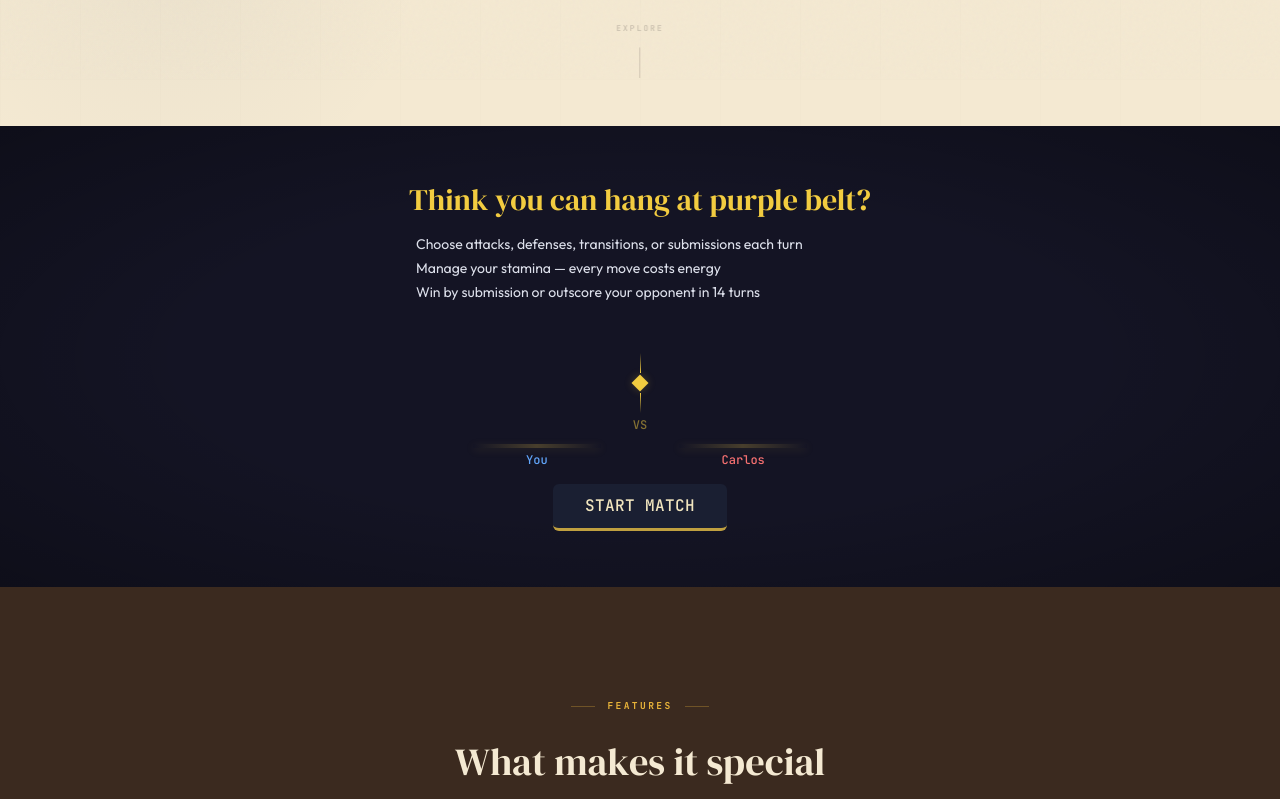
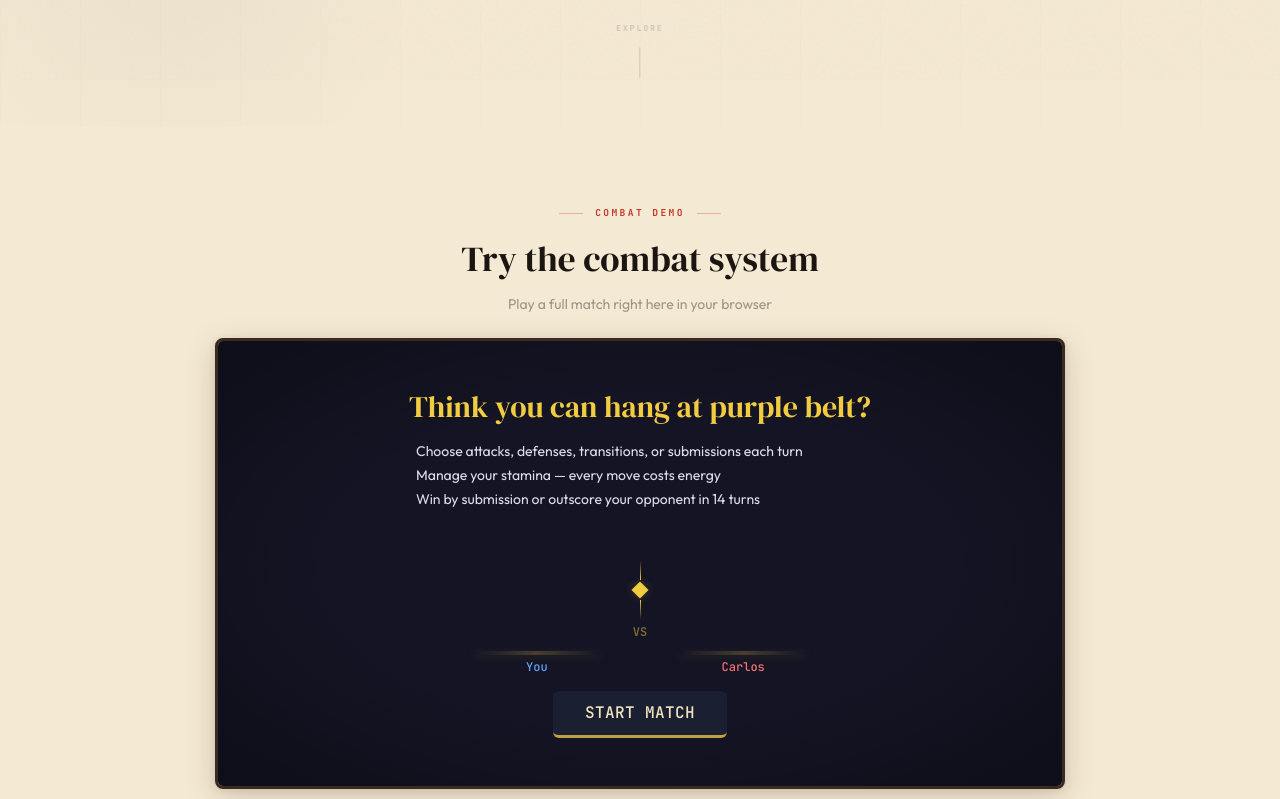
Before and after one commit to N8theGr811/hobbyist-games-website, a Next.js app: page / in a window 1280 px wide. Shown: the part 721-1520 px from the top of the page. Built offline with nearby package versions, Linux system fonts and the light colour scheme; grey boxes are pictures that could not be loaded.

Commit message:
feat: frame combat demo as embedded game window on cream page with espresso border

```diff
--- a/src/components/combat/CombatDemo.tsx
+++ b/src/components/combat/CombatDemo.tsx
@@ -232,10 +232,34 @@ export default function CombatDemo() {
   }, []);
 
   return (
-    <section
-      id="combat-demo"
-      className={`relative px-4 overflow-hidden md:px-8${shaking ? " combat-shake" : ""}`}
-      style={{ backgroundColor: COMBAT_COLORS.hud_bg, paddingTop: "2rem", paddingBottom: "2rem" }}
+    <section id="combat-demo" className="py-20 px-6 bg-cream md:px-12">
+      {/* Section header — on the cream page */}
+      <div className="max-w-[850px] mx-auto mb-6 text-center">
+        <div className="flex items-center justify-center gap-3 mb-3 font-mono text-[0.6rem] font-bold tracking-[0.25em] uppercase text-mat-red">
+          <span className="w-6 h-px bg-mat-red/30" />
+          Combat Demo
+          <span className="w-6 h-px bg-mat-red/30" />
+        </div>
+        <h2 className="font-display text-[clamp(1.6rem,4vw,2.2rem)] text-ink">
+          Try the combat system
+        </h2>
+        <p className="text-sm text-ink/40 mt-2">
+          Play a full match right here in your browser
+        </p>
+      </div>
+
+      {/* Game screen frame */}
+      <div
+        className="max-w-[850px] mx-auto rounded-lg overflow-hidden"
+        style={{
+          border: "3px solid #3B2A1F",
+          boxShadow: "0 8px 32px rgba(27,22,18,0.15), 0 2px 8px rgba(27,22,18,0.1), inset 0 0 0 1px rgba(244,233,210,0.1)",
+        }}
+      >
+        {/* Dark combat area inside the frame */}
+        <div
+          className={`relative overflow-hidden${shaking ? " combat-shake" : ""}`}
+          style={{ backgroundColor: COMBAT_COLORS.hud_bg, padding: "1.5rem 1rem" }}
         >
           {/* Vignette overlay */}
           <div
@@ -415,6 +439,8 @@ export default function CombatDemo() {
               }
             }
           `}</style>
+        </div>
+      </div>
     </section>
   );
 }
```
Lines whose indentation alone changed are shown as unchanged.
